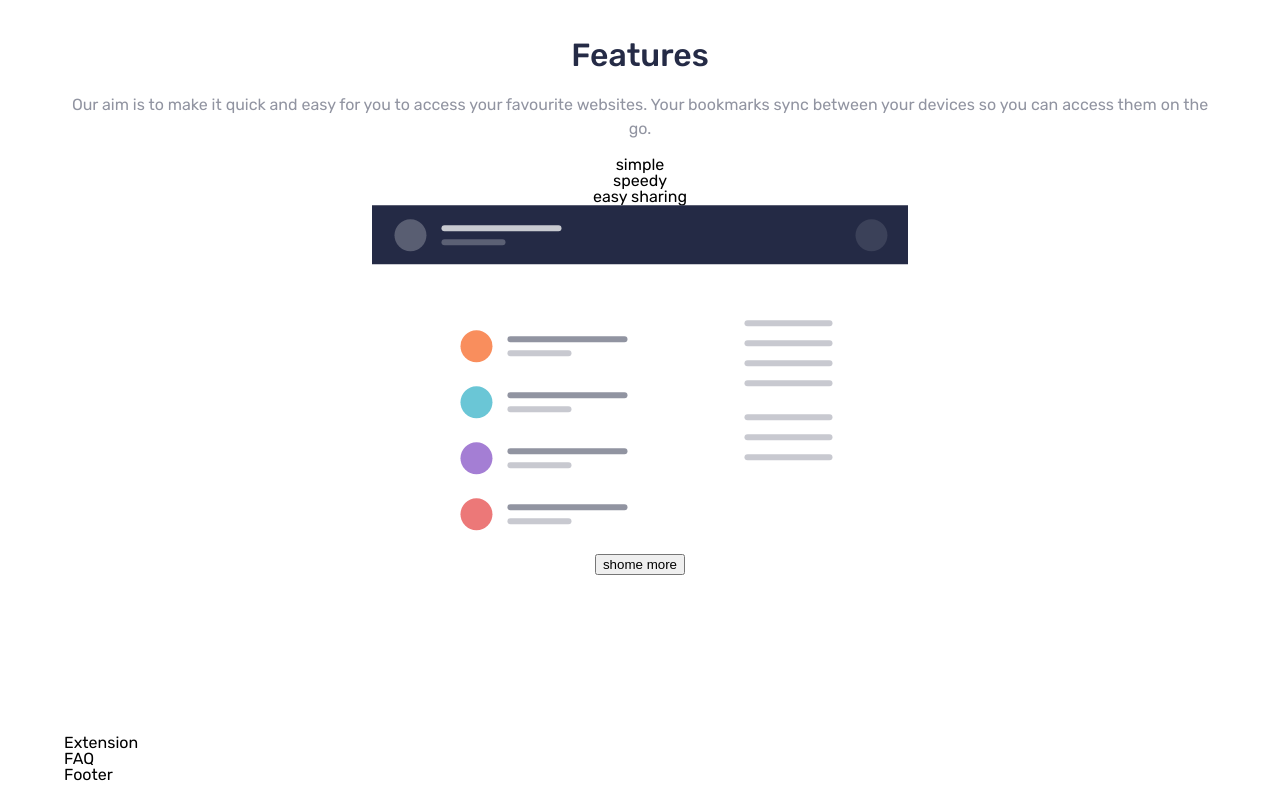
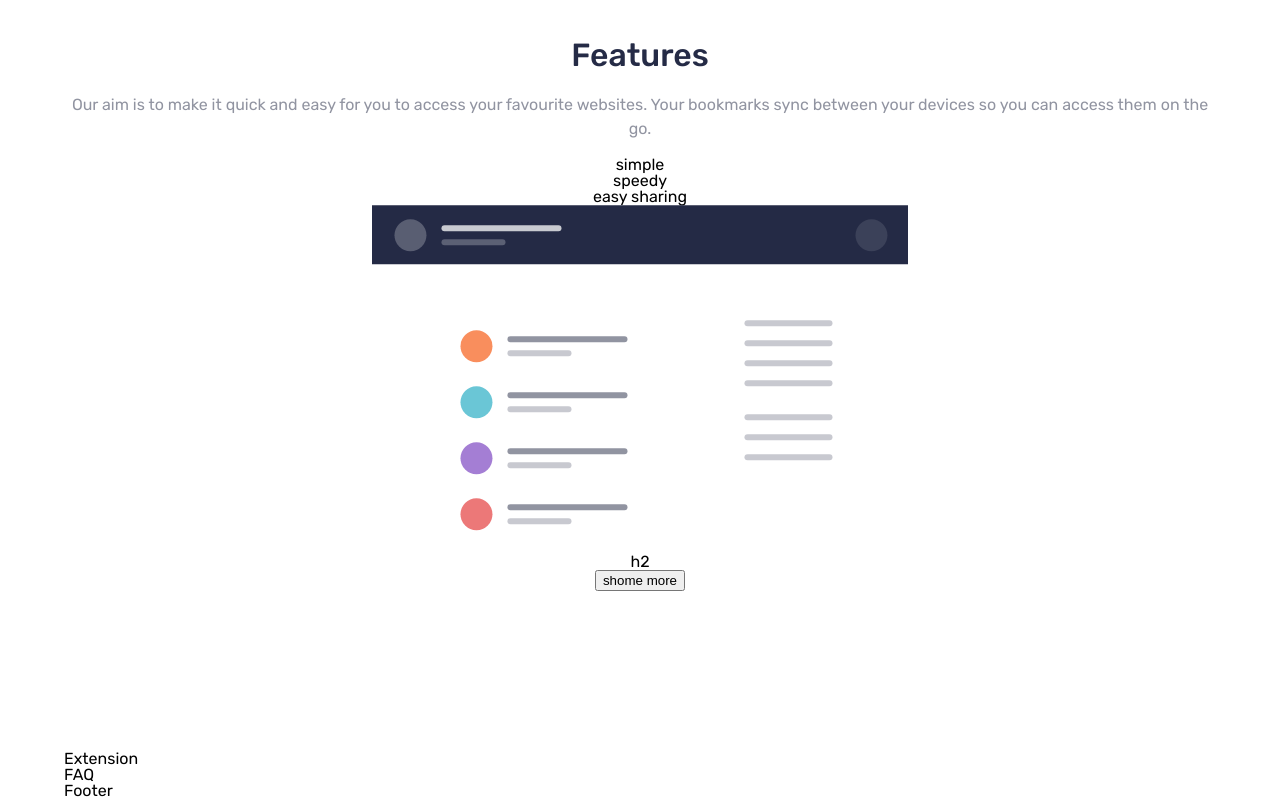
Before and after one commit to Saurabhdaswant/Bookmark, a JavaScript app: page / in a window 1280 px wide. Shown: the part 678-1478 px from the top of the page. Built offline with nearby package versions, Linux system fonts and the light colour scheme; the HTML template or start-up script is replaced by a standard one.

Commit message:
fix the issues of h1

```diff
--- a/src/Sass/Features.scss
+++ b/src/Sass/Features.scss
@@ -15,8 +15,8 @@
         }
     }
 
-    &__main{
-    }
+    // &__main{
+    // }
 
 
 }
--- a/src/layout/Features.js
+++ b/src/layout/Features.js
@@ -23,7 +23,7 @@ function Features() {
                         <div className="features__main__details__img__rounded"></div>
                     </div>
                     <div className="features__main__details__about">
-                        <h1></h1>
+                        <h1>h2</h1>
                         <p></p>
                         <button>shome more</button>
                     </div>
```
